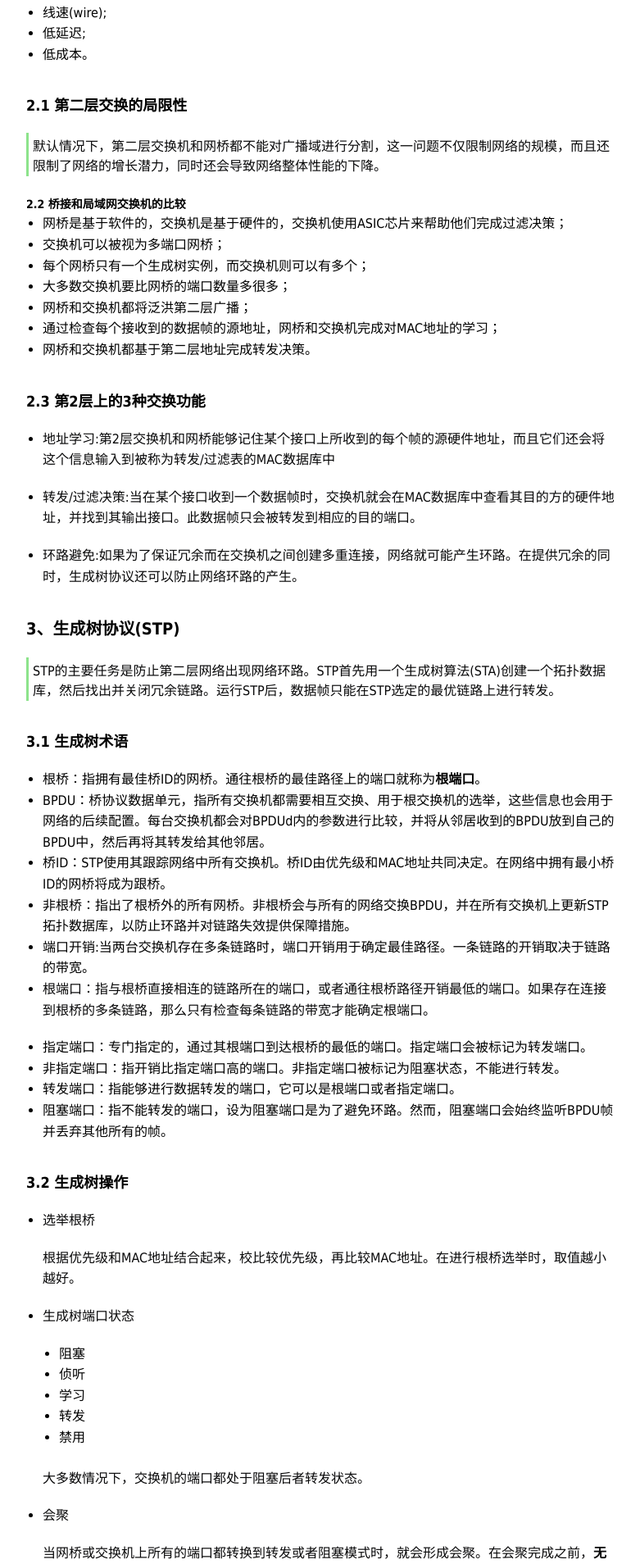
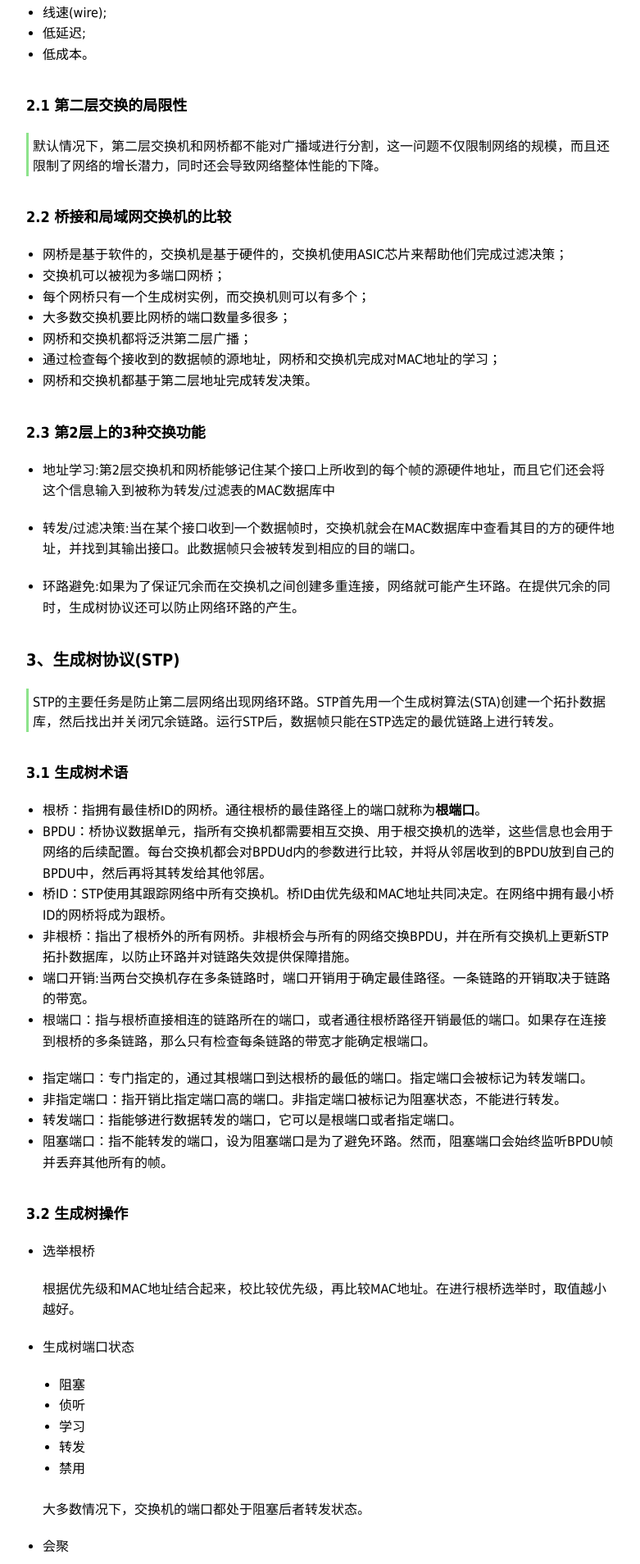
Before and after one commit to Xesian/Xesian, a Jekyll site: the page built from _posts/2015-05-31-思科学习笔记5.markdown, in a window 1280 px wide. Shown: the part 895-2803 px from the top of the page at 82% size, without its empty margins (248-1029 px from the left). Built offline with Jekyll 4.4.1, drawn with Linux system fonts in a browser that asks for light colours; nearby versions of some CDN libraries; some web fonts are replaced; comment, search, counter and statistics services are not loaded.

Commit message:
xesin commit

```diff
--- a/_posts/2015-05-31-思科学习笔记5.markdown
+++ b/_posts/2015-05-31-思科学习笔记5.markdown
@@ -26,7 +26,7 @@ keywords: STP
 
 > 默认情况下，第二层交换机和网桥都不能对广播域进行分割，这一问题不仅限制网络的规模，而且还限制了网络的增长潜力，同时还会导致网络整体性能的下降。
 
-###### **2.2 桥接和局域网交换机的比较**
+##### **2.2 桥接和局域网交换机的比较**
 
 * 网桥是基于软件的，交换机是基于硬件的，交换机使用ASIC芯片来帮助他们完成过滤决策；
 * 交换机可以被视为多端口网桥；
```
